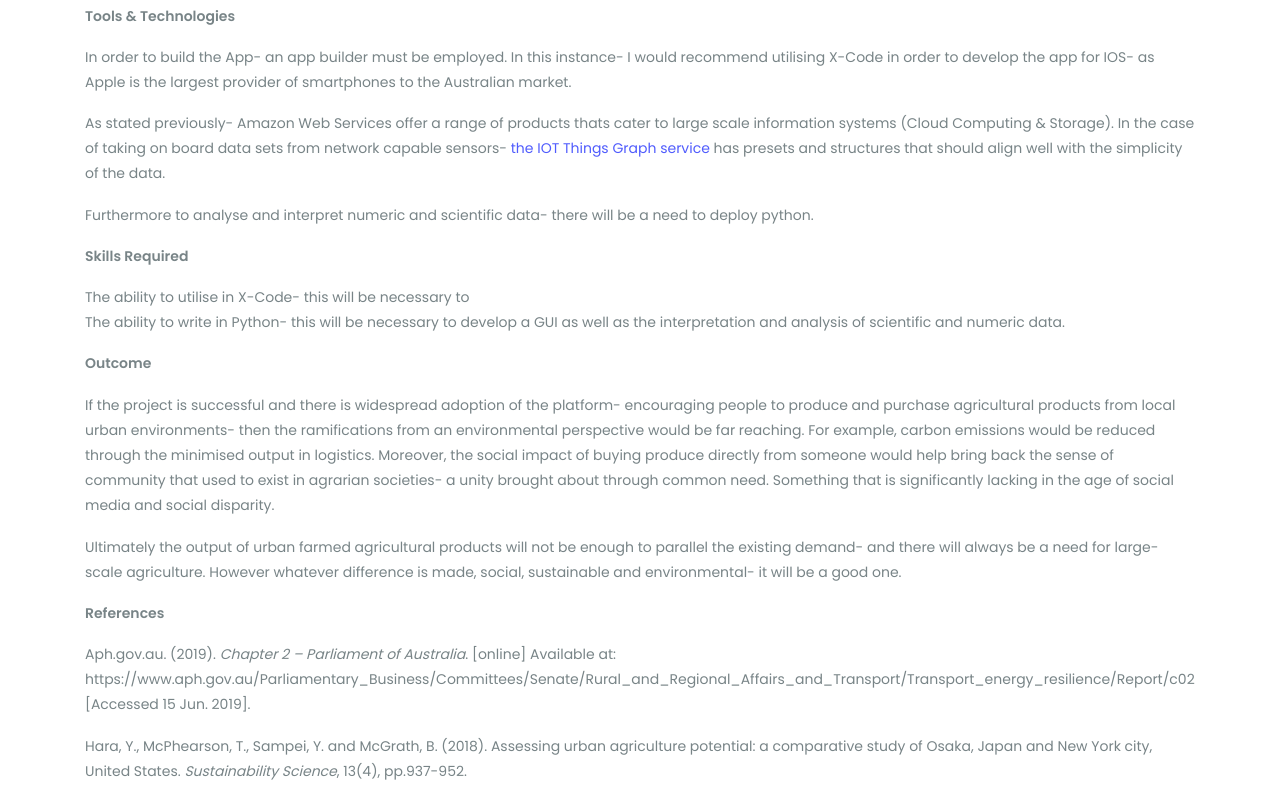
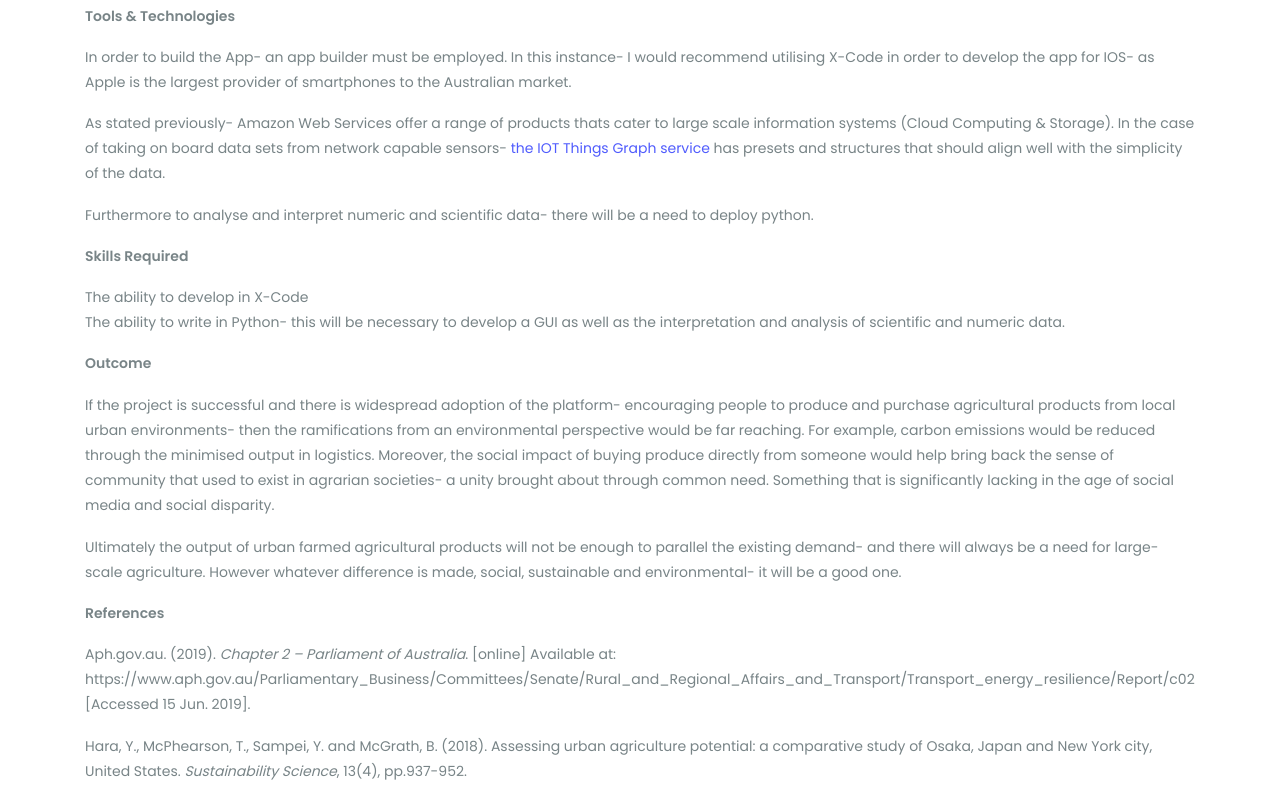
Before and after one commit to QGoh0809/s3724287-github.io, a website: page index.html in a window 1280 px wide. Shown: the part 3390-4190 px from the top of the page. Drawn offline with Linux system fonts and the light colour scheme; some packages are replaced by stand-ins of ours; a web font is replaced by a local one.

Commit message:
Update index.html

```diff
--- a/index.html
+++ b/index.html
@@ -189,7 +189,7 @@
 
 
 
-<ul><li>The ability to utilise in X-Code- this will be necessary to&nbsp;</li><li>The ability to write in Python- this will be necessary to develop a GUI as well as the interpretation and analysis of scientific and numeric data.&nbsp;</li></ul>
+<ul><li>The ability to develop in X-Code&nbsp;</li><li>The ability to write in Python- this will be necessary to develop a GUI as well as the interpretation and analysis of scientific and numeric data.&nbsp;</li></ul>
 
 
 
```
